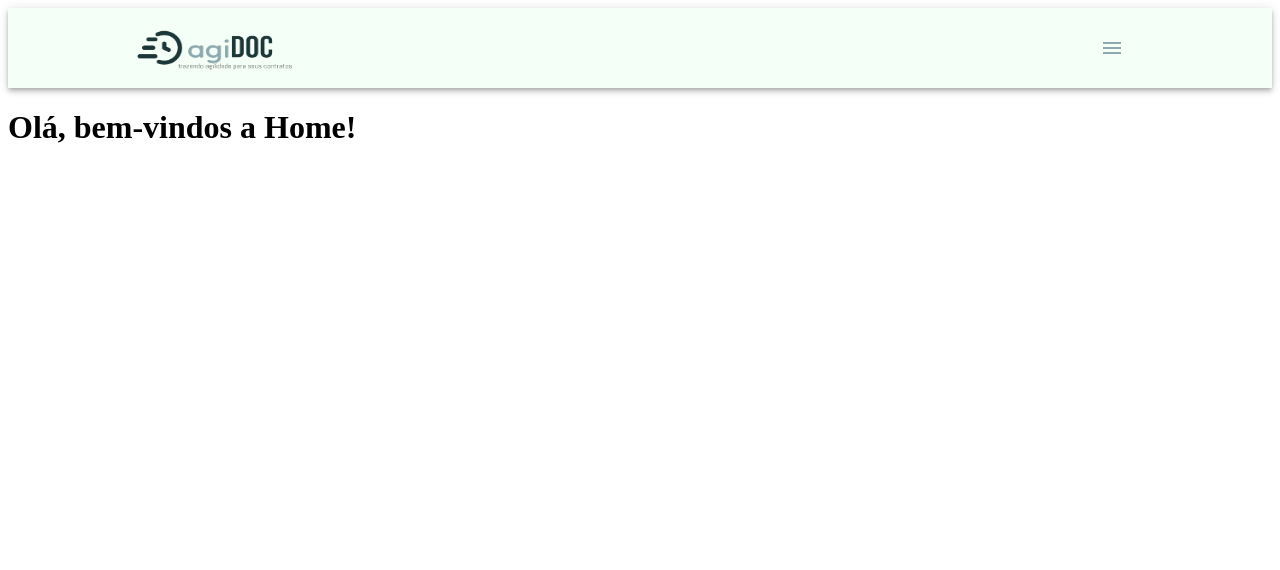
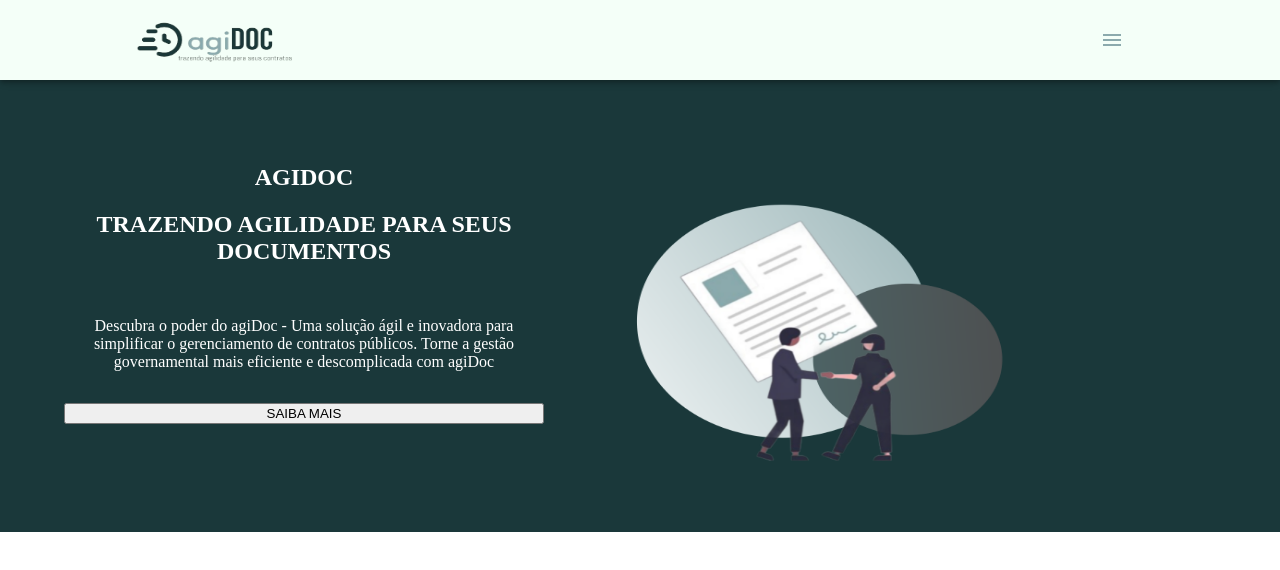
Before and after one commit to Ermeson23/vs13-04-agiDoc, a React (Vite) app: page / in a window 1280 px wide. Shown: the top 570 px of the page. Built offline with nearby package versions, Linux system fonts and the light colour scheme.

Commit message:
adding intro

```diff
--- a/src/App.css
+++ b/src/App.css
@@ -1,9 +1,12 @@
-:root{
-    --white-gray: #F4FFF8;
-    --dark-green: #1A383A;
-    --blue: #8BAAAD;
-    --text-black: #0000;
-    --text-white: #fff;
-    --sea-green: #4D6C6E;
 
+.page-render{
+    display: flex;
+    flex-direction: column;
+    width: 100vw;
+    margin: 0 auto;
+    align-items: center;
+    justify-content: center;
 }
+.header-section{
+    margin-bottom: 5rem;
+}
--- a/src/components/header/Header.tsx
+++ b/src/components/header/Header.tsx
@@ -7,7 +7,7 @@
 import IconButton from '@mui/material/IconButton';
 import MenuIcon from '@mui/icons-material/Menu';
 import Drawer from '@mui/material/Drawer';
-import logo from '../../assets/agidoclogo.png';
+import logo from '../../assets/agidoclogo.webp';
 
 interface HeaderProps {}
 
@@ -23,7 +23,7 @@
 
   return (
     <Box sx={{ flexGrow: 1 }}>
-      <AppBar className="custom-header" position='static'>
+      <AppBar className="custom-header" position='fixed'>
         <Toolbar className='header-container'>
           <img src={logo} alt="logo da agidoc com relógio representando agilidade. a palavra agi está em cor azul e doc está em verde" className='logo-agidoc' />
           <IconButton className='custom-icon'
--- /dev/null
+++ b/src/components/homeComponents/introSection.css
@@ -0,0 +1,34 @@
+.custom-intro{
+    display: flex;
+    flex-direction: row;
+    justify-content: space-between;
+    gap: 1rem;
+}
+.intro-text{
+    display: flex;
+    flex-direction: column;
+    gap: 1rem;
+    width: 60%;
+    height: 100%;
+    text-align: center;
+    padding: 2rem;
+}
+.intro-img{
+    padding: 2rem;
+}
+.agidoc-img{
+    width: 25rem;
+    height: 20rem;
+}
+@media (max-width: 767px){
+    .custom-intro{
+        display: flex;
+        flex-direction: column-reverse;
+        justify-content: space-between;
+        gap: 0.75rem;
+    }
+    .agidoc-img{
+        width: 17.5rem;
+        height: 20rem;
+    }
+}
--- /dev/null
+++ b/src/components/homeComponents/introSection.tsx
@@ -0,0 +1,26 @@
+import './introSection.css';
+import agidocimg from '../../assets/agidoc-img.webp';
+
+export default function IntroSection(){
+  return(
+    <div className="custom-intro">
+        <div className="intro-text">
+            <div className='isolate-titles'>
+                <h1> AGIDOC </h1>
+                <h2> TRAZENDO AGILIDADE PARA SEUS DOCUMENTOS</h2>
+            </div>
+
+            <p>
+                Descubra o poder do agiDoc - Uma solução ágil e inovadora para simplificar o
+                gerenciamento de contratos públicos.
+                Torne a gestão governamental mais eficiente e descomplicada com agiDoc
+            </p>
+            <button>SAIBA MAIS</button>
+        </div>
+        <div className='intro-img'>
+            <img src={agidocimg} className='agidoc-img' alt='imagem representando um homem negro e uma mulher branca dando um aperto de mão com  um contrato ao fundo. fundo decorativo de dois círculos nas cores da paleta agidoc'></img>
+        </div>
+
+    </div>
+  )
+}
--- a/src/index.css
+++ b/src/index.css
@@ -0,0 +1,12 @@
+:root{
+    --white-gray: #F4FFF8;
+    --dark-green: #1A383A;
+    --blue: #8BAAAD;
+    --text-black: #0000;
+    --text-white: #fff;
+    --sea-green: #4D6C6E;
+
+}
+body{
+    margin: 0 auto;
+}
--- a/src/pages/home/Home.tsx
+++ b/src/pages/home/Home.tsx
@@ -1,11 +1,22 @@
 import Header from "../../components/header/Header"
+import IntroSection from "../../components/homeComponents/introSection"
+import '../../App.css'
+import './home.css'
 
 export default function Home(){
 
     return(
-      <div>
+      <div className="page-render home-content">
+        <section className="header-section">
         <Header></Header>
-        <h1>Olá, bem-vindos a Home!</h1>
+        </section>
+        <section className="main-section">
+        <div className="intro-container">
+          <IntroSection></IntroSection>
+
+        </div>
+        </section>
+
       </div>
     )
 }
--- /dev/null
+++ b/src/pages/home/home.css
@@ -0,0 +1,9 @@
+.home-content{
+    background-color: var(--dark-green);
+    color: var(--text-white);
+    width: 100vw;
+}
+.intro-container{
+    width: 80%;
+    padding: 2rem;
+}
```
Also changed, not shown: src/assets/agidoc-img.webp (added), src/assets/agidoclogo.webp (added).
